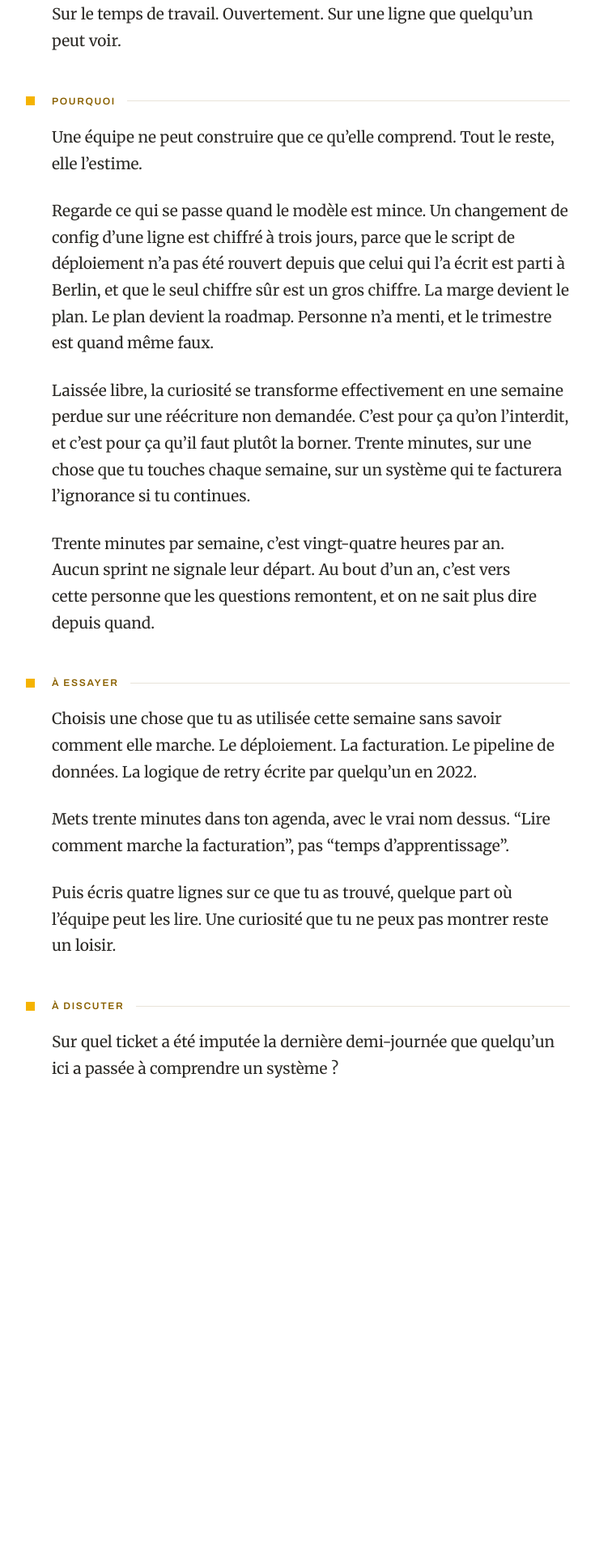
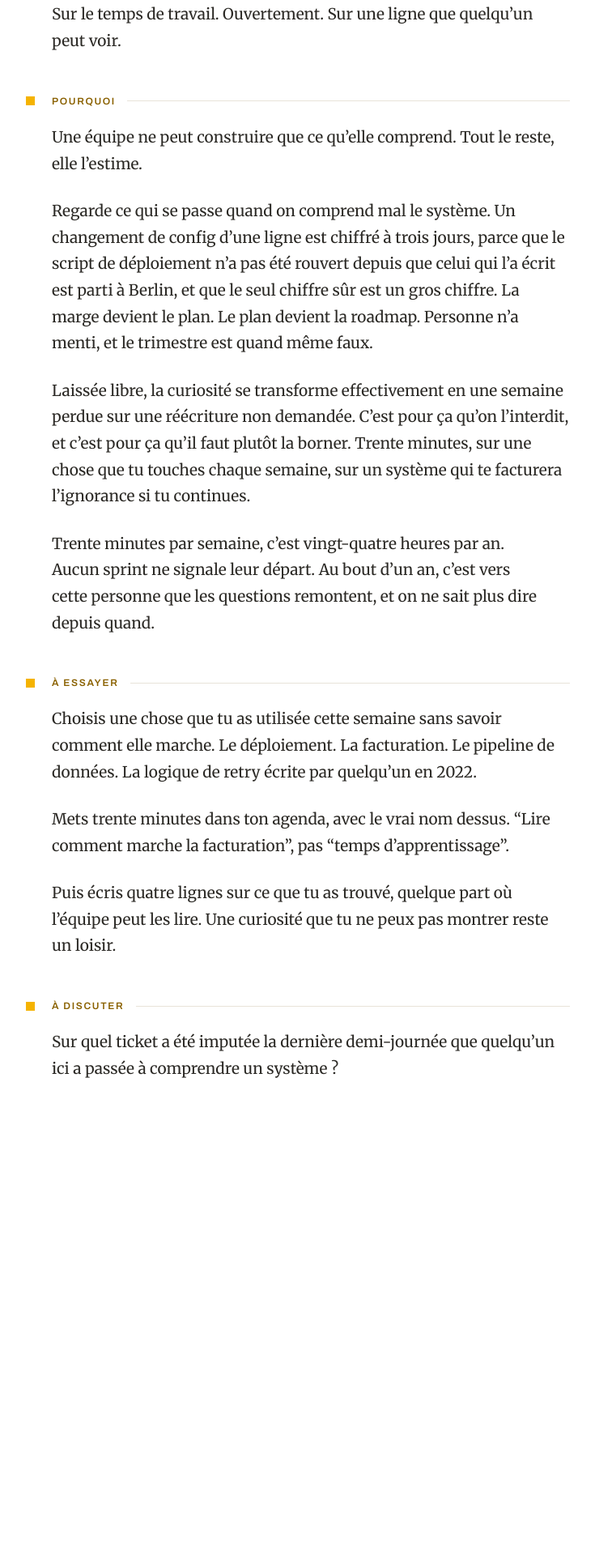
Before and after one commit to luuuc/build-here-book, a Jekyll site: the page built from _chapters/01-01-la-curiosite-est-facturable.md, in a window 1280 px wide. Shown: the part 797-2717 px from the top of the page at 81% size, without its empty margins (256-991 px from the left). Built offline with Jekyll 4.4.1, drawn with Linux system fonts in a browser that asks for light colours; some of the changed text lies outside the part shown.

Commit message:
docs(chapters): dit plus simplement trois passages de Curiosité
L'une des trois retouches est un titre d'entrée : il change donc aussi
dans le sommaire du site et dans celui des deux tirages.

```diff
--- a/_chapters/01-01-la-curiosite-est-facturable.md
+++ b/_chapters/01-01-la-curiosite-est-facturable.md
@@ -31,7 +31,7 @@ Sur le temps de travail. Ouvertement. Sur une ligne que quelqu'un peut voir.
 
 Une équipe ne peut construire que ce qu'elle comprend. Tout le reste, elle l'estime.
 
-Regarde ce qui se passe quand le modèle est mince. Un changement de config d'une ligne est chiffré à trois jours, parce que le script de déploiement n'a pas été rouvert depuis que celui qui l'a écrit est parti à Berlin, et que le seul chiffre sûr est un gros chiffre. La marge devient le plan. Le plan devient la roadmap. Personne n'a menti, et le trimestre est quand même faux.
+Regarde ce qui se passe quand on comprend mal le système. Un changement de config d'une ligne est chiffré à trois jours, parce que le script de déploiement n'a pas été rouvert depuis que celui qui l'a écrit est parti à Berlin, et que le seul chiffre sûr est un gros chiffre. La marge devient le plan. Le plan devient la roadmap. Personne n'a menti, et le trimestre est quand même faux.
 
 Laissée libre, la curiosité se transforme effectivement en une semaine perdue sur une réécriture non demandée. C'est pour ça qu'on l'interdit, et c'est pour ça qu'il faut plutôt la borner. Trente minutes, sur une chose que tu touches chaque semaine, sur un système qui te facturera l'ignorance si tu continues.
 
```
Also changed, not shown: _chapters/01-02-si-tu-ne-comprends-pas-pourquoi-tu-nes-pas-pret-a-le-construire.md (+1 -1 lines), _chapters/01-05-ne-tarrete-pas-a-la-premiere-reponse.md (+1 -1 lines).
